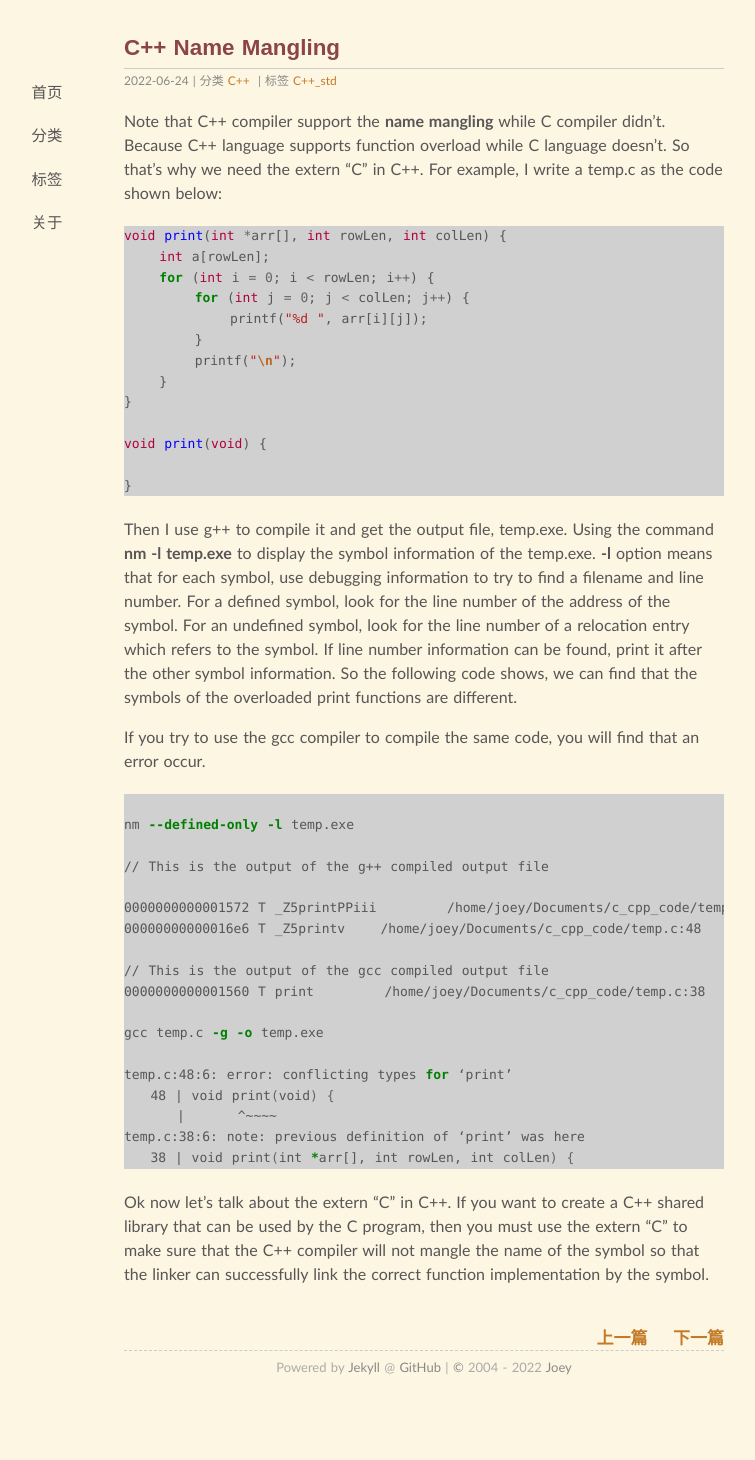
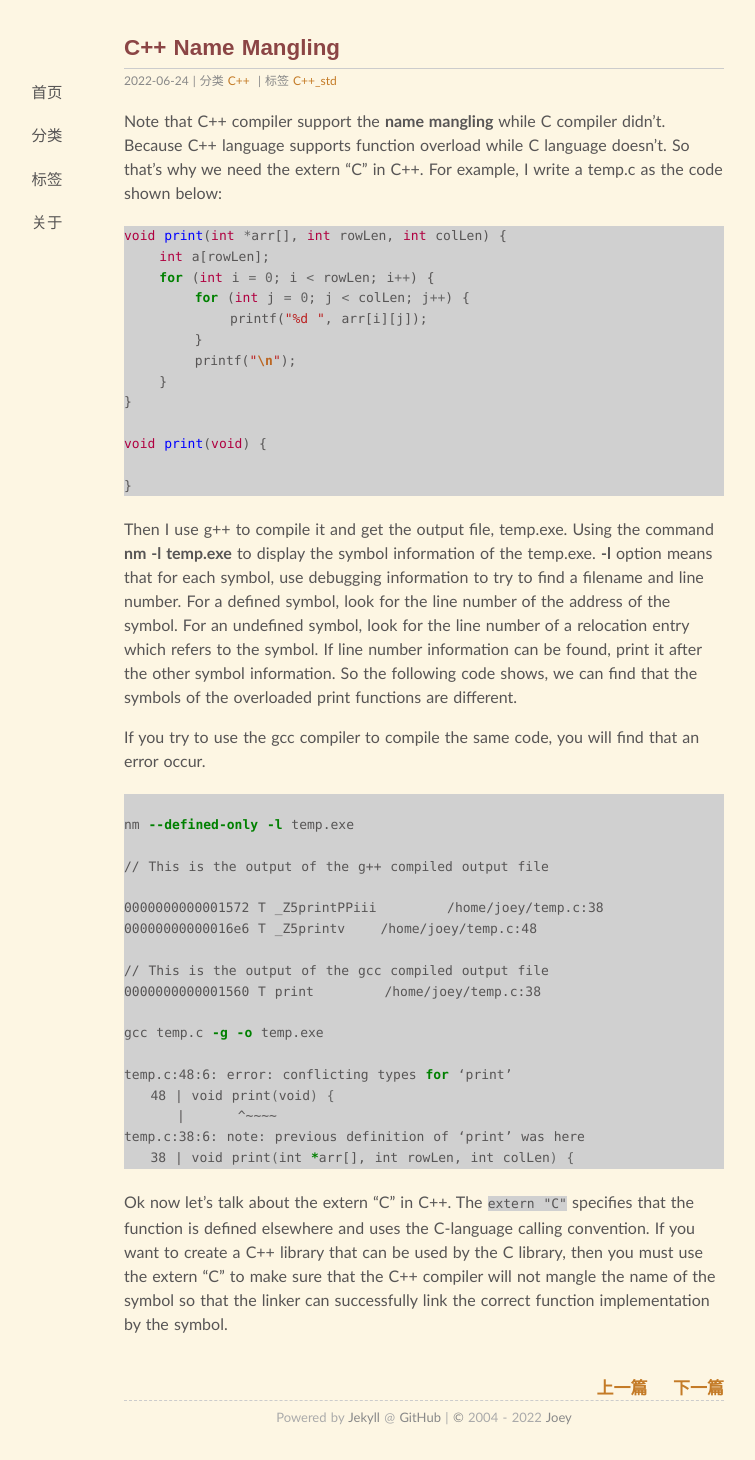
Before and after one commit to SaltyFish123/SaltyFish123.github.io, a Jekyll site: the page built from _posts/2022-06-24-c++_name_mangling.md, in a window 1280 px wide. Shown: the whole page, without its empty margins (216-971 px from the left). Built offline with Jekyll 4.4.1, drawn with Linux system fonts in a browser that asks for light colours; nearby versions of some CDN libraries; comment, search, counter and statistics services are not loaded; before the commit the page ends 1410 px from its top, so only the background shows below that.

Commit message:
Modify c++ name mangling post

````diff
--- a/_posts/2022-06-24-c++_name_mangling.md
+++ b/_posts/2022-06-24-c++_name_mangling.md
@@ -37,11 +37,11 @@ nm --defined-only -l temp.exe
 
 // This is the output of the g++ compiled output file
 
-0000000000001572 T _Z5printPPiii        /home/joey/Documents/c_cpp_code/temp.c:38
-00000000000016e6 T _Z5printv    /home/joey/Documents/c_cpp_code/temp.c:48
+0000000000001572 T _Z5printPPiii        /home/joey/temp.c:38
+00000000000016e6 T _Z5printv    /home/joey/temp.c:48
 
 // This is the output of the gcc compiled output file
-0000000000001560 T print        /home/joey/Documents/c_cpp_code/temp.c:38
+0000000000001560 T print        /home/joey/temp.c:38
 
 gcc temp.c -g -o temp.exe
 
@@ -52,4 +52,4 @@ temp.c:38:6: note: previous definition of ‘print’ was here
    38 | void print(int *arr[], int rowLen, int colLen) {
 ```
 
-Ok now let's talk about the extern "C" in C++. If you want to create a C++ shared library that can be used by the C program, then you must use the extern "C" to make sure that the C++ compiler will not mangle the name of the symbol so that the linker can successfully link the correct function implementation by the symbol.
+Ok now let's talk about the extern "C" in C++. The `extern "C"` specifies that the function is defined elsewhere and uses the C-language calling convention. If you want to create a C++ library that can be used by the C library, then you must use the extern "C" to make sure that the C++ compiler will not mangle the name of the symbol so that the linker can successfully link the correct function implementation by the symbol.
````
